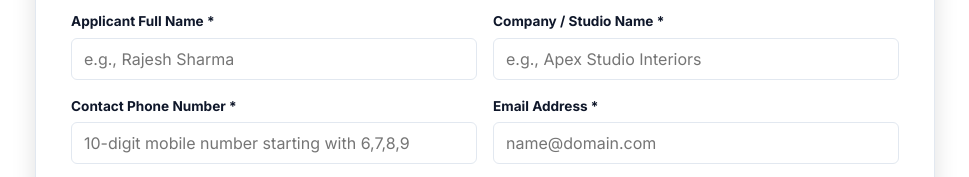
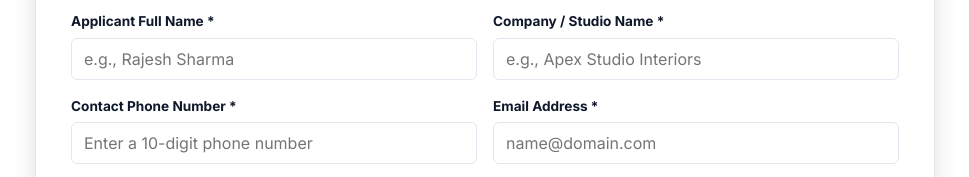
Before and after one commit to samshah25/JD_INTERIORDESIGN_AWARDSs, a website built with Vite: page index.html in a window 1280 px wide. Shown: the part 3248-3425 px from the top of the page, without its empty margins (155-1124 px from the left). Built offline with nearby package versions, Linux system fonts and the light colour scheme.

Commit message:
placeholder

```diff
--- a/index.html
+++ b/index.html
@@ -364,7 +364,7 @@
 
               <div class="form-group">
                 <label for="contactNumber">Contact Phone Number *</label>
-                <input type="tel" id="contactNumber" name="contactNumber" placeholder="10-digit mobile number starting with 6,7,8,9" maxlength="10" required />
+                <input type="tel" id="contactNumber" name="contactNumber" placeholder="Enter a 10-digit phone number" maxlength="10" required />
                 <div class="error-msg" id="err-contactNumber">Phone number must be 10 digits starting with 6, 7, 8, or 9.</div>
               </div>
 
```
